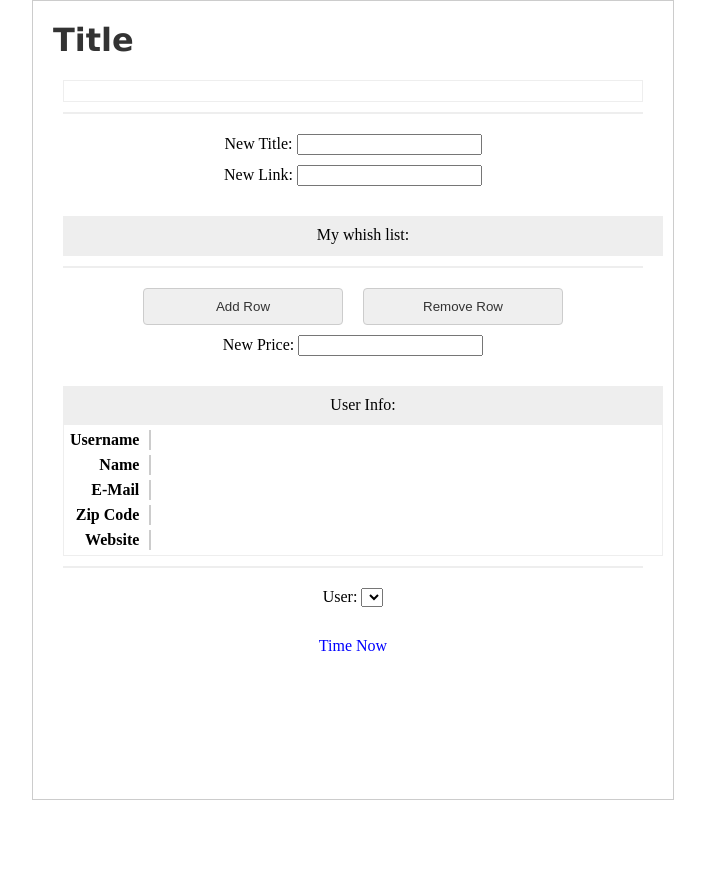
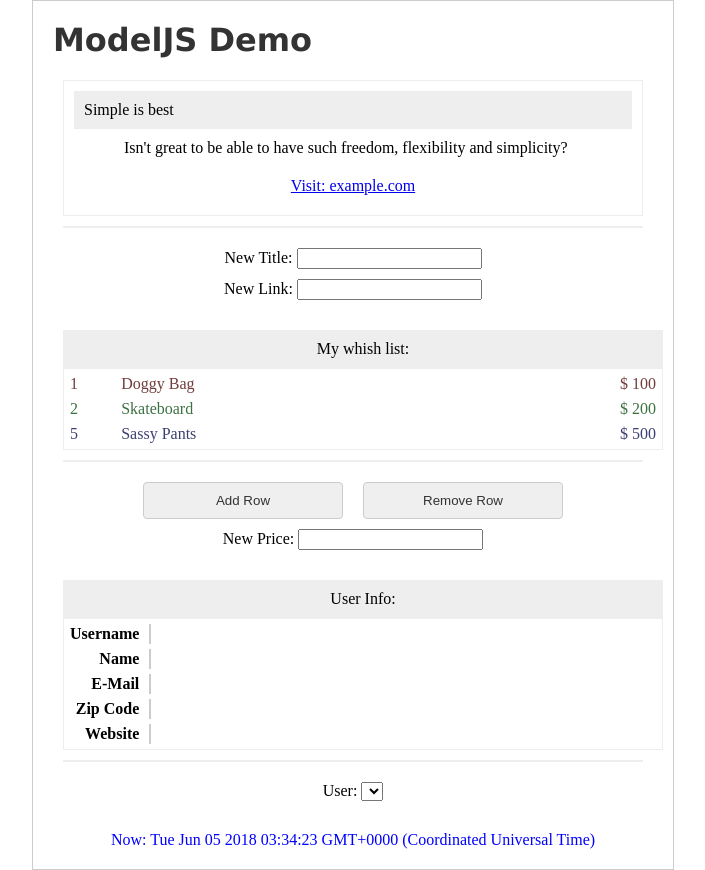
Before and after one commit to Intellisrc/m2d2, a plain HTML site: page index.html in a window 1280 px wide. Shown: the whole page, without its empty margins (287-992 px from the left). Before the commit the page ends 800 px from the top, so only its background shows below. Drawn offline with Linux system fonts and the light colour scheme; no server answers.

Commit message:
Fixed bugs introduced by project name changes.

```diff
--- a/index.html
+++ b/index.html
@@ -99,7 +99,7 @@
 	});
 
 	// This example will use the inline "template" option.
-	users = m2d2l({
+	users = m2d2({
 		root: "#users",
 		template : "<option></option>",
 		data : function(callback) {
--- a/js/m2d2.src.js
+++ b/js/m2d2.src.js
@@ -16,8 +16,8 @@
 //---- Class ---
 var M2D2 = function(options) {
     var model = this;
-    if ( !(model instanceof Model) )  {
-        model = new Model(options);
+    if ( !(model instanceof M2D2) )  {
+        model = new M2D2(options);
         return model;
     } else {
         // CUSTOM OPTIONS
@@ -88,9 +88,7 @@
 					_this._doRender(data._node, $.extend(data,change));
 				} else {
 					// Clear root element
-					if(_this.reset) {
-						_this.clear();
-					}
+					_this.clear();
 					_this._doRender(_this.$root, data);
 				}
 			}
@@ -121,8 +119,11 @@
      * Returns data object
      */
     get : function() {
+		if(typeof this.data != "object") {
+			this.data = { text : this.data };
+		}
         this._defineProp(this.data, "m2d2", this);
-        return this.data;
+	    return this.data;
     },
     /**
      * Removes added model items
```
